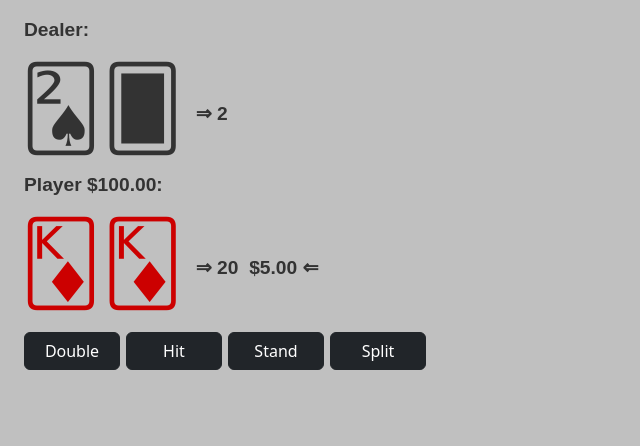
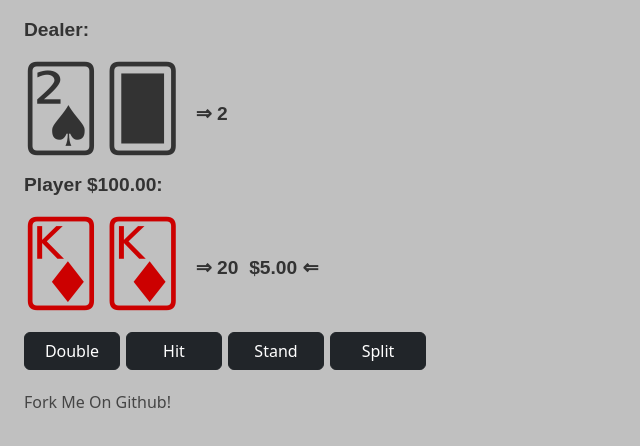
Before and after one commit to gdonald/blackjack-js, a React (Vite) app: page / in a window 1280 px wide. Shown: the top 446 px of the page, without its empty margins (0-640 px from the left). Built offline with nearby package versions, Linux system fonts and the light colour scheme.

Commit message:
add fork me

```diff
--- /dev/null
+++ b/src/components/ForkMe.tsx
@@ -0,0 +1,9 @@
+export default function ForkMe() {
+  return (
+    <div className='fork-me'>
+      <a href='https://github.com/gdonald/blackjack-js' target='_blank'>
+        Fork Me On Github!
+      </a>
+    </div>
+  )
+}
--- a/src/index.css
+++ b/src/index.css
@@ -54,7 +54,7 @@ body {
 }
 
 .menu-buttons {
-  margin: 12px 0 0 4px;
+  margin: 12px 0 20px 4px;
 }
 
 .menu-buttons div {
@@ -66,3 +66,18 @@ body {
   margin: 8px 0 0 4px !important;
   width: 200px !important;
 }
+
+.fork-me {
+  margin: 0 0 20px 4px;
+
+  a {
+    color: #454545;
+    text-decoration: none;
+    font-weight: 500;
+
+    &:hover {
+      color: #000;
+      text-decoration: underline;
+    }
+  }
+}
--- a/src/main.tsx
+++ b/src/main.tsx
@@ -1,11 +1,13 @@
 import React from 'react'
 import ReactDOM from 'react-dom/client'
 import Game from './components/Game'
+import ForkMe from './components/ForkMe'
 import 'bootstrap/dist/css/bootstrap.min.css'
 import './index.css'
 
 ReactDOM.createRoot(document.getElementById('root')!).render(
   <React.StrictMode>
     <Game key='g'></Game>
+    <ForkMe></ForkMe>
   </React.StrictMode>
 )
```
Also changed, not shown: 5 other files (tests, documents, lock files or other folders).
